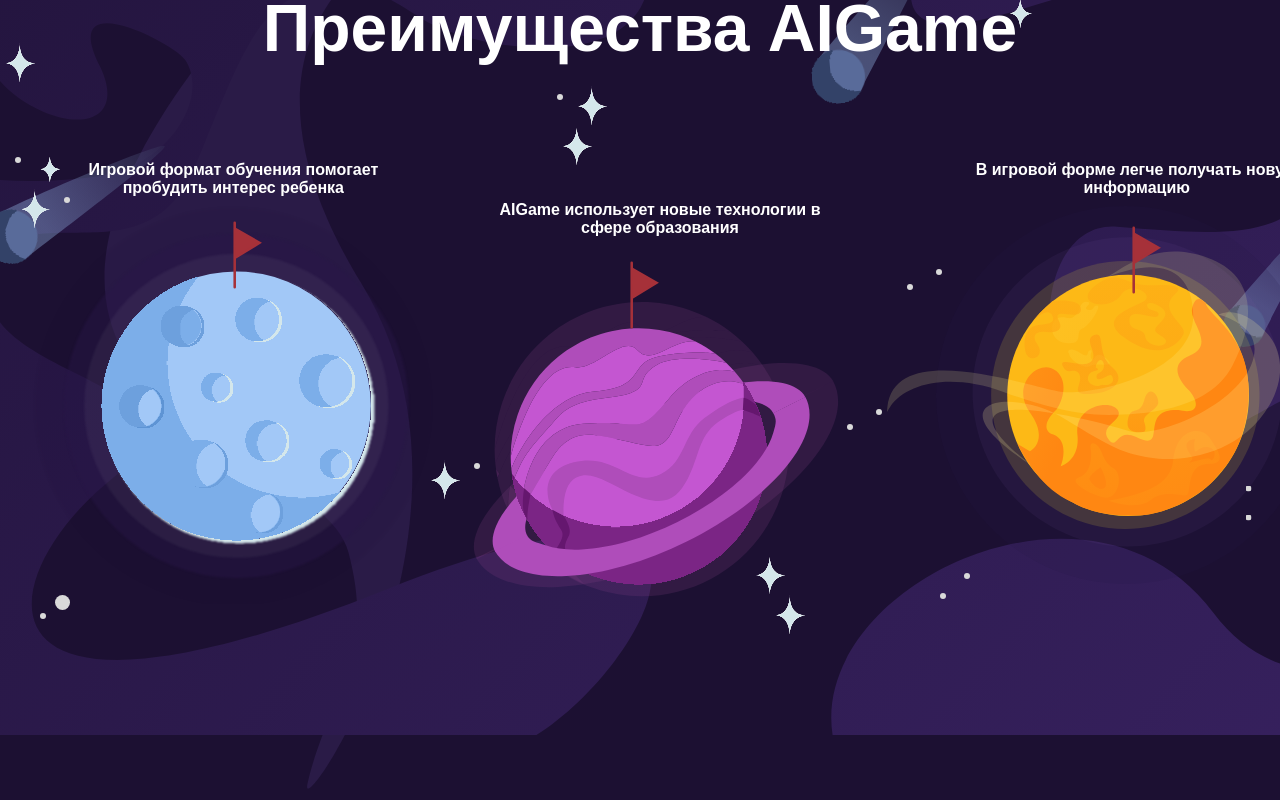
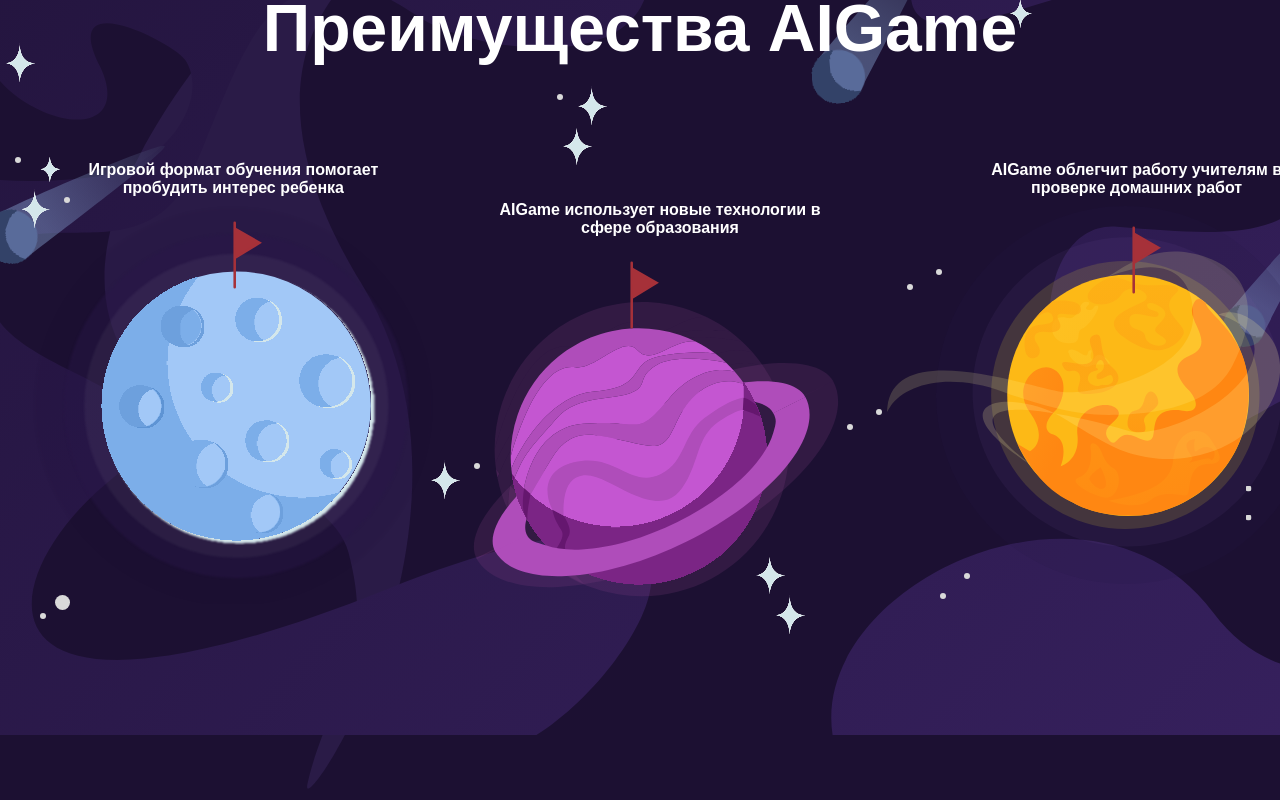
Before and after one commit to gina-frigman/aigame, a React (Create React App) app: page / in a window 1280 px wide. Shown: the part 865-1665 px from the top of the page. Built offline with nearby package versions, Linux system fonts and the light colour scheme.

Commit message:
change text

```diff
--- a/src/components/Advantages/Advantages.js
+++ b/src/components/Advantages/Advantages.js
@@ -147,7 +147,7 @@
                 </li>
                 <li className='advantages__paragraph'>
                     <div className='descr descr-sun'>
-                        В игровой форме легче получать новую информацию
+                         AIGame облегчит работу учителям в проверке домашних работ
                     </div>
                     <div className='sun-adv'>
                         <img className='flag flag-sun' src={flag} width="29px" alt=""/>
```
